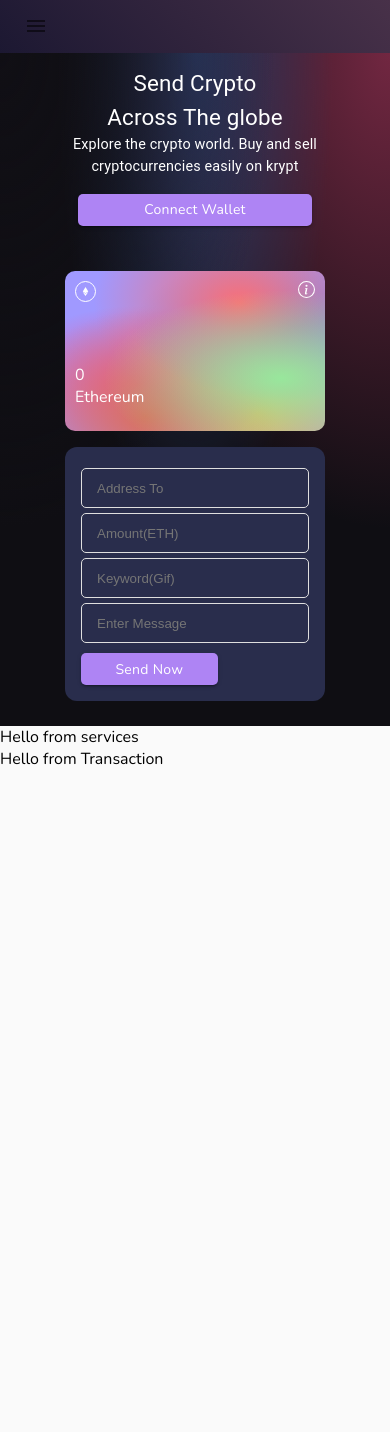
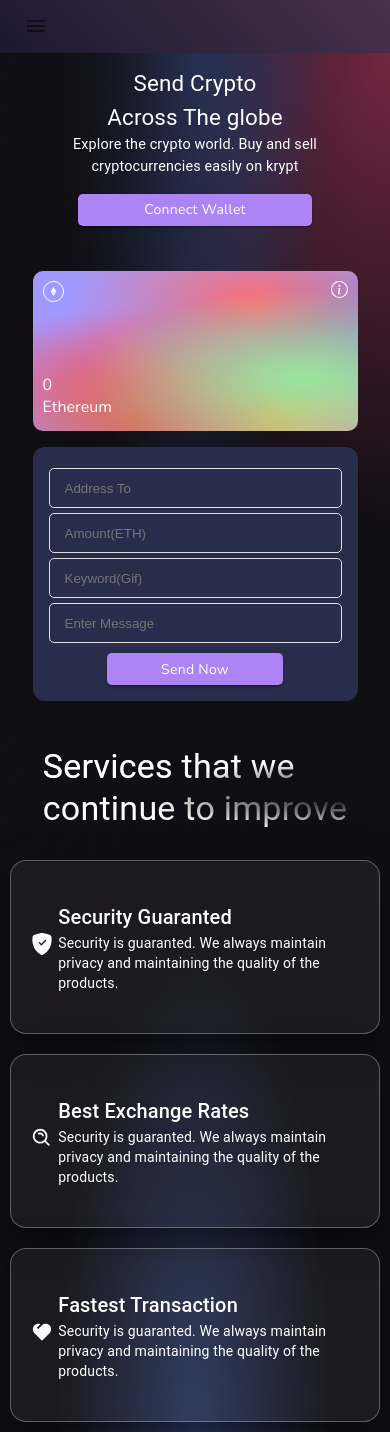
Before and after one commit to vickyshaw29/krpto-web3.0, a React (Vite) app in the folder client/: page / in a window 390 px wide. Before the commit the page ends 844 px from the top, so only its background shows below. Built offline with nearby package versions, Linux system fonts and the light colour scheme.

Commit message:
done witn fetching transaction and services

```diff
--- a/client/src/components/organisms/transact/Services.tsx
+++ b/client/src/components/organisms/transact/Services.tsx
@@ -1,11 +1,60 @@
-import React from 'react'
+import React from 'react';
+import Styles from './styles';
+import { Grid, Typography } from '@mui/material';
+import Servicescard from './helper/ServicesCard';
+import { BsShieldFillCheck } from 'react-icons/bs';
+import { BiSearchAlt } from 'react-icons/bi';
+import { RiHeart2Fill } from 'react-icons/ri';
+import { useMediaQuery } from '@mui/material';
+import { useTheme } from '@mui/material/styles';
 
 const Services = () => {
-    return (
-        <div>
-            Hello from services
-        </div>
-    )
-}
+  const styles = Styles();
+  const theme = useTheme();
+  const matches = useMediaQuery(theme.breakpoints.down('sm' ));
+  return (
+    <Grid container className={styles.serviceContainer}>
+      <Grid
+        item
+        container
+        xs={!matches?6:12}
+        className={styles.subContainer}
+        direction="column"
+        alignItems="center"
+      >
+        <Grid item className={styles.textGradient}>
+          <Typography color="white" variant="h4">
+            Services that we
+            <br />
+            <Typography variant="h4">continue to improve</Typography>
+          </Typography>
+        </Grid>
+      </Grid>
+      <Grid item container xs>
+        <Grid item xs={12}>
+          <Servicescard
+            title="Security Guaranted"
+            subtitle="Security is guaranted. We always maintain privacy and maintaining the quality of the products."
+            icon={<BsShieldFillCheck fontSize={22} />}
+          />
+        </Grid>
+        <Grid item xs={12}>
+          <Servicescard
+            title="Best Exchange Rates"
+            subtitle="Security is guaranted. We always maintain privacy and maintaining the quality of the products."
+            icon={<BiSearchAlt fontSize={22} />}
+          />
+        </Grid>
+        <Grid item xs={12}>
+          <Servicescard
+            title="Fastest Transaction"
+            subtitle="Security is guaranted. We always maintain privacy and maintaining the quality of the products."
+            icon={<RiHeart2Fill fontSize={22} />}
+          />
+        </Grid>
+      </Grid>
+    </Grid>
+  );
+};
 
-export default Services
+export default Services;
--- a/client/src/components/organisms/transact/Transactions.tsx
+++ b/client/src/components/organisms/transact/Transactions.tsx
@@ -1,7 +1,14 @@
-import React from 'react';
+import React ,{useContext} from 'react';
+import {Grid} from '@mui/material'
+import { TransactionsContext } from '../../../context/TransactionContext';
+import dummyData from '../../../utils/dummyData'
 
 const Transactions = () => {
-  return <div>Hello from Transaction</div>;
+  return (
+    <Grid container>
+
+    </Grid>
+  )
 };
 
 export default Transactions;
--- a/client/src/components/organisms/transact/Welcome.tsx
+++ b/client/src/components/organisms/transact/Welcome.tsx
@@ -1,6 +1,5 @@
 import React, { useContext } from 'react';
-import { Grid, Typography } from '@mui/material';
-import { MainButton } from '../../atoms';
+import { ButtonGroup, Grid, Typography } from '@mui/material';
 import styles from '../orgStyles/styles';
 import { useMediaQuery } from '@mui/material';
 import { useTheme } from '@mui/material/styles';
@@ -9,6 +8,8 @@ import { SiEthereum } from 'react-icons/si';
 import { BsInfoCircle } from 'react-icons/bs';
 import { Input } from '../../atoms';
 import { TransactionsContext } from '../../../context/TransactionContext';
+import { MainButton } from '../../atoms';
+
 const Welcome = () => {
   const classes = styles();
   const theme = useTheme();
@@ -16,6 +17,14 @@ const Welcome = () => {
     useContext(TransactionsContext);
   const matches = useMediaQuery(theme.breakpoints.down('md'));
 
+  let buttonArray = [
+    { name: 'Reliability' },
+    { name: 'Security' },
+    { name: 'Ethereum' },
+    { name: 'Web3.0' },
+    { name: 'Low fees' },
+    { name: 'BlockChain' },
+  ];
   return (
     <Grid
       container
@@ -49,8 +58,25 @@ const Welcome = () => {
             />
           )}
         </Typography>
+        {/* <Typography align="center">
+          <ButtonGroup>
+            <Grid item container style={{ border: '1px solid red' }}>
+              {buttonArray?.map((b) => (
+                <Grid item xs={6}>
+                  <MainButton
+                    buttonName={b?.name}
+                    variant="outlined"
+                    disabled={false}
+                    className="btnsmall"
+                    // onClick={() => props.setCopyServiceModal(false)}
+                  />
                 </Grid>
-      <Grid item xs={!matches ? 3 : 8}>
+              ))}
+            </Grid>
+          </ButtonGroup>
+        </Typography> */}
+      </Grid>
+      <Grid item xs={!matches ? 3 : 10}>
         <div className={classes.ethDiv}>
           <Grid
             container
@@ -113,6 +139,7 @@ const Welcome = () => {
               value={formData.message}
               onChange={onChange}
             />
+            <Typography align="center">
               <MainButton
                 color="primary"
                 buttonName="Send Now"
@@ -122,6 +149,7 @@ const Welcome = () => {
                 style={{ width: !matches ? '100%' : '60%' }}
                 onClick={sendTransaction}
               />
+            </Typography>
           </Grid>
         </Grid>
       </Grid>
--- /dev/null
+++ b/client/src/components/organisms/transact/helper/ServiceCardStyles.ts
@@ -0,0 +1,13 @@
+import { makeStyles } from '@mui/styles';
+export default makeStyles((theme: any) => ({
+  paperContainer: {
+    padding: '40px 20px',
+    margin: 10,
+    background: 'rgba(255, 255, 255, 0.05) !important',
+    borderRadius: '16px !important',
+    backdropFilter: 'blur(5px)',
+    WebkitBackdropFilter: 'blur(5px)',
+    border: '1px solid rgba(255, 255, 255, 0.3)',
+    color: '#fff !important',
+  },
+}));
--- /dev/null
+++ b/client/src/components/organisms/transact/helper/ServicesCard.tsx
@@ -0,0 +1,24 @@
+import React from 'react'
+import {Grid,Paper,Typography} from '@mui/material'
+import Styles from './ServiceCardStyles'
+
+const ServicesCard = ({color,title,subtitle,icon}:any) => {
+    const styles=Styles()
+    return (
+        <Paper elevation={20} className={styles.paperContainer}>
+            <Grid container alignItems="center">
+                <Grid item xs={1}>
+                    <div>
+                        {icon}
+                    </div>
+                </Grid>
+                <Grid item xs={11}>
+                   <Typography variant="h6">{title}</Typography>
+                   <Typography variant="body2">{subtitle}</Typography>
+                </Grid>
+            </Grid>
+        </Paper>
+    )
+}
+
+export default ServicesCard
--- /dev/null
+++ b/client/src/components/organisms/transact/styles.ts
@@ -0,0 +1,21 @@
+import { makeStyles } from '@mui/styles';
+export default makeStyles((theme: any) => ({
+  serviceContainer: {
+    backgroundColor: '#0f0e13',
+    backgroundImage: `
+        radial-gradient(at 0% 0%, hsla(253,16%,7%,1) 0, transparent 50%),
+        radial-gradient(at 50% 100%, hsla(225,39%,25%,1) 0, transparent 50%);
+        `,
+  },
+  subContainer: {
+    padding: '20px 12px',
+  },
+  textGradient: {
+    backgroundColor: '#fff',
+    backgroundImage: `
+        radial-gradient(at 4% 36%, hsla(0,0%,100%,1) 0, transparent 53%), radial-gradient(at 100% 60%, rgb(0, 0, 0) 0, transparent 50%);
+      `,
+    WebkitBackgroundClip: 'text',
+    WebkitTextFillColor: 'transparent',
+  },
+}));
--- /dev/null
+++ b/client/src/utils/dummyData.ts
@@ -0,0 +1,57 @@
+
+export default [
+    {
+      id: 1,
+      url: "https://metro.co.uk/wp-content/uploads/2015/05/pokemon_crying.gif?quality=90&strip=all&zoom=1&resize=500%2C284",
+      message: "",
+      timestamp: "12/21/2021, 4:33:21 PM",
+      addressFrom: "0xCF8e569A97C423952DdFf902375C7C76549A6A90",
+      amount: "0.01",
+      addressTo: "0x8aa395Ab97837576aF9cd6946C79024ef1acfdbE",
+    },
+    {
+      id: 2,
+      url: "https://media4.popsugar-assets.com/files/2013/11/07/832/n/1922398/eb7a69a76543358d_28.gif",
+      message: "",
+      timestamp: "12/21/2021, 4:33:21 PM",
+      addressFrom: "0xCF8e569A97C423952DdFf902375C7C76549A6A90",
+      amount: "0.01",
+      addressTo: "0x8aa395Ab97837576aF9cd6946C79024ef1acfdbE",
+    },
+    {
+      id: 3,
+      url: "https://acegif.com/wp-content/uploads/gif-shaking-head-38.gif",
+      message: "",
+      timestamp: "12/21/2021, 4:33:21 PM",
+      addressFrom: "0xCF8e569A97C423952DdFf902375C7C76549A6A90",
+      amount: "0.01",
+      addressTo: "0x8aa395Ab97837576aF9cd6946C79024ef1acfdbE",
+    },
+    {
+      id: 4,
+      url: "https://i.pinimg.com/originals/68/a0/9e/68a09e774e98242871c2db0f99307420.gif",
+      message: "",
+      timestamp: "12/21/2021, 4:33:21 PM",
+      addressFrom: "0xCF8e569A97C423952DdFf902375C7C76549A6A90",
+      amount: "0.01",
+      addressTo: "0x8aa395Ab97837576aF9cd6946C79024ef1acfdbE",
+    },
+    {
+      id: 5,
+      url: "https://i.pinimg.com/originals/73/d3/a1/73d3a14d212314ab1f7268b71d639c15.gif",
+      message: "",
+      timestamp: "12/21/2021, 4:33:21 PM",
+      addressFrom: "0xCF8e569A97C423952DdFf902375C7C76549A6A90",
+      amount: "0.01",
+      addressTo: "0x8aa395Ab97837576aF9cd6946C79024ef1acfdbE",
+    },
+    {
+      id: 6,
+      url: "https://www.omnisend.com/blog/wp-content/uploads/2016/09/funny-gifs-9.gif",
+      message: "",
+      timestamp: "12/21/2021, 4:33:21 PM",
+      addressFrom: "0xCF8e569A97C423952DdFf902375C7C76549A6A90",
+      amount: "0.01",
+      addressTo: "0x8aa395Ab97837576aF9cd6946C79024ef1acfdbE",
+    },
+  ];
```
Lines whose indentation alone changed are shown as unchanged.
